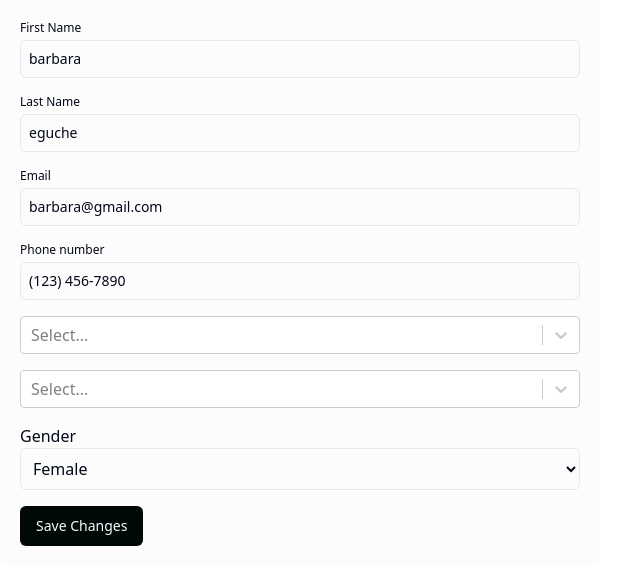
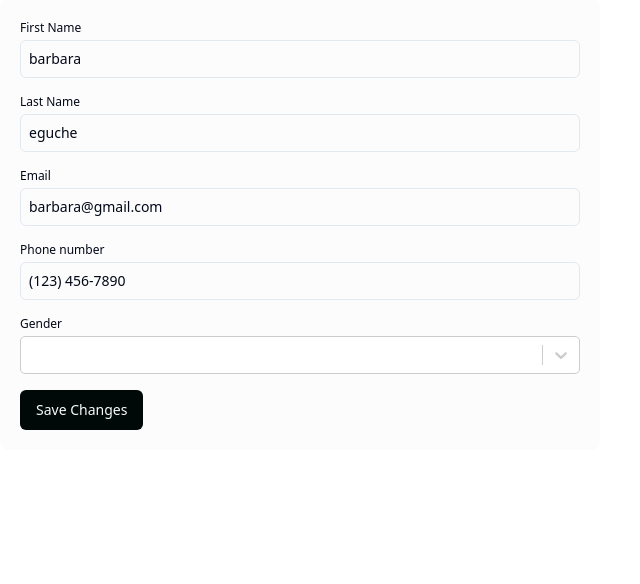
Before and after one commit to barbaraeguche/quantumcare, a React (Vite) app in the folder client/: page / in a window 1280 px wide. Shown: the top 584 px of the page, without its empty margins (0-640 px from the left). Built offline with nearby package versions, Linux system fonts and the light colour scheme.

Commit message:
working on select input

```diff
--- a/client/package.json
+++ b/client/package.json
@@ -14,6 +14,7 @@
     "@tailwindcss/postcss": "^4.0.4",
     "axios": "^1.7.9",
     "class-variance-authority": "^0.7.1",
+    "classnames": "^2.5.1",
     "clsx": "^2.1.1",
     "lucide-react": "^0.475.0",
     "react": "^19.0.0",
--- a/client/src/components/input-wrapper.tsx
+++ b/client/src/components/input-wrapper.tsx
@@ -1,38 +1,56 @@
 import { forwardRef, ComponentProps } from 'react';
 import { FieldError } from 'react-hook-form';
-import clsx from 'clsx';
-import { Input } from '../ui/index.ts';
+import { cn } from '../utils/utils.ts';
+import { Input, Select } from '../ui/index.ts';
 import FormError from './form-error.tsx';
 
+type Configuration = {
+	type?: string
+	label?: string
+	labelStyle?: string
+	placeholder?: string
+	options?: { value: string, label: string }[]
+}
+
 type InputWrapperProps = {
-	label?: string
 	keyfield: string
-	labelStyle?: string
+	conf: Configuration
 	error?: FieldError | undefined
-} & ComponentProps<typeof Input>
+	className?: string
+} & Omit<ComponentProps<typeof Input>, 'ref'>
 
-export default forwardRef<HTMLInputElement, InputWrapperProps>(function InputWrapper(
-	{ label, keyfield, labelStyle, error, ...rest },
+export default forwardRef<HTMLSelectElement | HTMLInputElement, InputWrapperProps>(function InputWrapper(
+	{ keyfield, conf, error, className, ...rest },
 	ref
 ) {
 	return (
 		<div>
-			{label && (
+			{/* label */}
+			{conf.label && (
 				<label
 					htmlFor={keyfield}
-					className={clsx('mb-1 block text-xs', labelStyle)}
+					className={cn('mb-1 block text-xs', conf.labelStyle)}
 				>
-					{label}
+					{conf.label}
 				</label>
 			)}
 
+			{/* input */}
+			{conf.type === 'select' ? (
+				<Select ref={ref} options={conf.options}/>
+				) : (
 				<Input
 					{...rest}
 					ref={ref}
 					id={keyfield}
+					type={conf.type}
+					className={className}
+					placeholder={conf.placeholder}
 					aria-describedby={`${keyfield}-error`}
 				/>
+			)}
 
+			{/* error */}
 			{error && (
 				<FormError id={`${keyfield}-error`} error={error.message}/>
 			)}
--- a/client/src/schemas/user-schema.ts
+++ b/client/src/schemas/user-schema.ts
@@ -1,34 +1,38 @@
 import { z } from 'zod';
+import { emailRegex, canadianProvinces } from '../utils/constants.ts';
 
 export const BasicUserInfoSchema = z.object({
 	firstName: z.string().min(1, { message: 'Enter your first name' }),
 	lastName: z.string().min(1, { message: 'Enter your last name' }),
 	email: z.custom<string>((val) => {
-		return typeof val === 'string' && /^[a-zA-Z0-9._%+-]+@[a-zA-Z0-9.-]+\.[a-zA-Z]{2,6}$/.test(val);
+		return typeof val === 'string' && emailRegex.test(val);
 	}, { message: 'Enter a valid email address' }),
 	phoneNumber: z.custom<string>((val) => {
 		return typeof val === 'string' && /^(\(\d{3}\) |\d{3}-?)\d{3}-?\d{4}$/.test(val);
 	}, { message: 'Enter a valid 10-digit Canadian phone number' }),
-	gender: z.enum(['male', 'female'], { message: 'Select a gender' })
+	gender: z.enum(['male', 'female'], { message: 'Select a gender' }).optional(),
+	role: z.enum(['admin', 'doctor', 'patient'], { message: 'Select a role' }).optional()
 });
 export type BasicUserInfoType = z.infer<typeof BasicUserInfoSchema>;
 
 export const UserAddressSchema = z.object({
 	street: z.string().min(1, { message: 'Enter a valid street' }),
 	city: z.string().min(1, { message: 'Enter a valid city' }),
-	province: z.enum([
-		''
-	], { message: 'Select a province' }),
+	province: z.enum(canadianProvinces, { message: 'Select a province' }),
 	postalCode: z.custom<string>((val) => {
-		return typeof val === 'string' && /^$/.test(val)
+		return typeof val === 'string' && /^[a-z][0-9][a-z]\s?[a-z][0-9][a-z]$/i.test(val)
 	},  { message: '' }),
 	country: z.custom<string>((val) => {
-		return typeof val === 'string' && val !== 'Canada'
-	}).optional()
-});
+		return typeof val === 'string' && val === 'Canada'
+	}, { message: 'Country must be Canada' })
+}).optional();
 export type UserAddressType = z.infer<typeof UserAddressSchema>;
 
 export const UserEmergencyContactSchema = z.object({
-
+	name: z.string().min(1, { message: 'Enter a name' }),
+	relationship: z.string().min(1, { message: 'Enter a relationship type' }),
+	email: z.custom<string>((val) => {
+		return typeof val === 'string' && emailRegex.test(val);
+	}, { message: 'Enter a valid email address' }),
 });
 export type UserEmergencyContactType = z.infer<typeof UserEmergencyContactSchema>;
--- a/client/src/ui/global.css
+++ b/client/src/ui/global.css
@@ -23,7 +23,8 @@
 		--muted-foreground: 215.4 16.3% 46.9%;
 
 		--accent: 180 40% 96.1%;
-		--accent-foreground: 222.2 47.4% 11.2%;
+		--accent-foreground: 180 40% 91%;
+		/*--accent-foreground: 222.2 47.4% 11.2%;*/
 
 		--destructive: 0 84.2% 60.2%;
 		--destructive-foreground: 210 40% 98%;
--- a/client/src/ui/index.ts
+++ b/client/src/ui/index.ts
@@ -1,2 +1,3 @@
 export { default as Input } from './input.tsx';
 export { default as Button } from './button.tsx';
+export { default as Select } from './select.tsx';
--- a/client/src/ui/input.tsx
+++ b/client/src/ui/input.tsx
@@ -1,16 +1,19 @@
 import { InputHTMLAttributes, forwardRef } from 'react';
-import clsx from 'clsx';
+import { cn } from '../utils/utils.ts';
 
-type InputProps = InputHTMLAttributes<HTMLInputElement>
+type InputProps = InputHTMLAttributes<HTMLInputElement>;
 
-export default forwardRef<HTMLInputElement, InputProps>(function Input({ className, ...rest }, ref) {
+export default forwardRef<HTMLInputElement, InputProps>(
+	function Input(
+		{ className, ...rest }, ref
+	) {
 		return (
 			<input {...rest}
 			       ref={ref}
-		       className={clsx(
+			       className={cn(
 				       'w-full rounded-md p-2 border border-brown-80 text-sm placeholder:text-gray-500 focus:placeholder:text-gray-400 focus-visible:outline focus-visible:outline-offset-2 focus-visible:outline-brown transition-colors',
 				       className
 			       )}
 			/>
 		);
-})
+	});
--- a/client/src/ui/select.tsx
+++ b/client/src/ui/select.tsx
@@ -1,44 +1,56 @@
-import Select from 'react-select';
+import { forwardRef, SelectHTMLAttributes } from 'react';
+import Select, { StylesConfig, SelectInstance } from 'react-select';
+import { useFormContext } from 'react-hook-form';
 
-const options = [
-	{ value: 'chocolate', label: 'Chocolate' },
-	{ value: 'strawberry', label: 'Strawberry' },
-	{ value: 'vanilla', label: 'Vanilla' }
-];
+type OptionType = {
+	value: string,
+	label: string
+}
 
-const TailwindSelect = () => {
-	const customStyles = {
+type SelectProps = SelectHTMLAttributes<HTMLSelectElement> & {
+	options?: OptionType[],
+	placeholder?: string
+}
+
+export default forwardRef<SelectInstance<OptionType>, SelectProps>(
+	function CustomSelect(
+		{ options = [], placeholder = '' },
+		ref
+	) {
+		const customStyles: StylesConfig<OptionType, false> = {
 			control: (provided, state) => ({
 				...provided,
-			'@apply border rounded-md': true,
-			backgroundColor: state.isFocused ? '#FEF9C3' : 'white', // yellow-100 on focus
+				boxShadow: 'none',
+				borderRadius: '5px',
+				transition: 'all 150ms',
+				backgroundColor: 'hsl(var(--background))',
+				border: state.isFocused ? '1px solid hsl(var(--ring))' : '',
+
 				'&:hover': {
-				backgroundColor: 'pink',
-			},
-			color: 'rgba(114,168,101,0.9)', // text-red-500
+					border: '1px solid hsl(var(--ring))',
+				}
 			}),
 			option: (provided, state) => ({
 				...provided,
-			backgroundColor: state.isFocused ? '#e7d51c' : 'white',
-			color: '#44e1ef',
+				cursor: 'pointer',
+				color: 'hsl(var(--foreground))',
+				backgroundColor: state.isFocused
+					? 'hsl(var(--accent))'
+					: 'hsl(var(--background))',
+
 				'&:hover': {
-				backgroundColor: 'black',
-				color: 'white',
-			},
-		}),
-		singleValue: (provided) => ({
-			...provided,
-			color: '#8f39e0', // text-red-500
-		}),
+					backgroundColor: 'hsl(var(--accent-foreground))',
+				}
+			})
 		};
 
 		return (
 			<Select
+				ref={ref}
 				options={options}
 				styles={customStyles}
-			className="w-full"
+				placeholder={placeholder}
+				className={'w-full text-sm'}
 			/>
 		);
-};
-
-export default TailwindSelect;
+	});
--- /dev/null
+++ b/client/src/utils/constants.ts
@@ -0,0 +1,5 @@
+export const canadianProvinces = [
+	'Alberta', 'British Columbia', 'Manitoba', 'New Brunswick', 'Newfoundland and Labrador', 'Northwest Territories', 'Nova Scotia', 'Nunavut', 'Ontario', 'Prince Edward Island', 'Quebec', 'Saskatchewan', 'Yukon'
+] as const;
+
+export const emailRegex: RegExp = /^[a-zA-Z0-9._%+-]+@[a-zA-Z0-9.-]+\.[a-zA-Z]{2,6}$/;
--- a/client/src/views/(common)/user-info.tsx
+++ b/client/src/views/(common)/user-info.tsx
@@ -1,37 +1,35 @@
 import { useForm, SubmitHandler } from 'react-hook-form';
-import Select from 'react-select';
 import { zodResolver } from '@hookform/resolvers/zod';
 import { BasicUserInfoSchema, BasicUserInfoType } from '../../schemas/user-schema.ts';
 import FormLayout from '../../layouts/forms.tsx';
 import InputWrapper from '../../components/input-wrapper.tsx';
-import { Button } from '../../ui/index.ts';
-import TailwindSelect from '../../ui/select.tsx';
+import { Button, Select } from '../../ui/index.ts';
 
 export default function UserInfo() {
 	const {
 		register, handleSubmit, formState: { errors }
 	} = useForm<BasicUserInfoType>({
-		resolver: zodResolver(BasicUserInfoSchema),
-		reValidateMode: 'onChange',
+		// resolver: zodResolver(BasicUserInfoSchema),
+		// reValidateMode: 'onChange',
 		defaultValues: {
 			firstName: 'barbara',
       lastName: 'eguche',
       email: 'barbara@gmail.com',
 			phoneNumber: '(123) 456-7890',
-      gender: 'female'
+      gender: 'male'
 		}
 	});
 
-	const onSubmit: SubmitHandler<BasicUserInfoType> = (data) => {
+	const onSubmit = (data) => {
     // submit data
     console.log(data);
   };
 
 	const options = [
-		{ value: 'chocolate', label: 'Chocolate' },
-		{ value: 'strawberry', label: 'Strawberry' },
-		{ value: 'vanilla', label: 'Vanilla' }
+		{ value: 'male', label: 'Male' },
+		{ value: 'female', label: 'Female' }
 	];
+
 	return (
 		<form onSubmit={handleSubmit(onSubmit)}>
 			<FormLayout>
@@ -39,7 +37,9 @@ export default function UserInfo() {
 				<InputWrapper
 					{...register('firstName')}
 					keyfield={'firstName'}
-					label={'First Name'}
+					conf={{
+						label: 'First Name'
+					}}
 					error={errors.firstName}
 				/>
 
@@ -47,7 +47,9 @@ export default function UserInfo() {
 				<InputWrapper
 					{...register('lastName')}
 					keyfield={'lastName'}
-					label={'Last Name'}
+					conf={{
+						label: 'Last Name'
+					}}
 					error={errors.lastName}
 				/>
 
@@ -55,7 +57,9 @@ export default function UserInfo() {
 				<InputWrapper
 					{...register('email')}
 					keyfield={'email'}
-					label={'Email'}
+					conf={{
+						label: 'Email'
+					}}
 					error={errors.email}
 				/>
 
@@ -63,24 +67,25 @@ export default function UserInfo() {
 				<InputWrapper
 					{...register('phoneNumber')}
 					keyfield={'phoneNumber'}
-					label={'Phone number'}
+					conf={{
+            label: 'Phone number'
+          }}
 					error={errors.phoneNumber}
 				/>
 
+				<InputWrapper
+					{...register('gender')}
+					keyfield={'gender'}
+					conf={{
+						type:'select',
+						label: 'Gender',
+						options: options
+					}}
+					error={errors.gender}
+				/>
+
 				{/* gender */}
-				<Select options={options} className={'text-red-500 focus:bg-yellow-500 hover:bg-black'}/>
-				<TailwindSelect/>
-
-
-				<div className="space-y-2">
-					<label htmlFor="gender">Gender</label>
-					<select id="gender" {...register('gender')} className="w-full rounded-md p-2 border " defaultValue={'female'}>
-						<option value="" className={'p-2 bg-yellow-50 hover:bg-green-100'}>Select Gender</option>
-						<option value="male">Male</option>
-						<option value="female">Female</option>
-					</select>
-				</div>
-
+				{/*<Select {...register('gender')} options={options}/>*/}
 
 				<Button type="submit">Save Changes</Button>
 			</FormLayout>
```
Also changed, not shown: client/src/ui/button.tsx (+6 -3 lines), 1 other file (tests, documents, lock files or other folders). Lines whose indentation alone changed are shown as unchanged.
